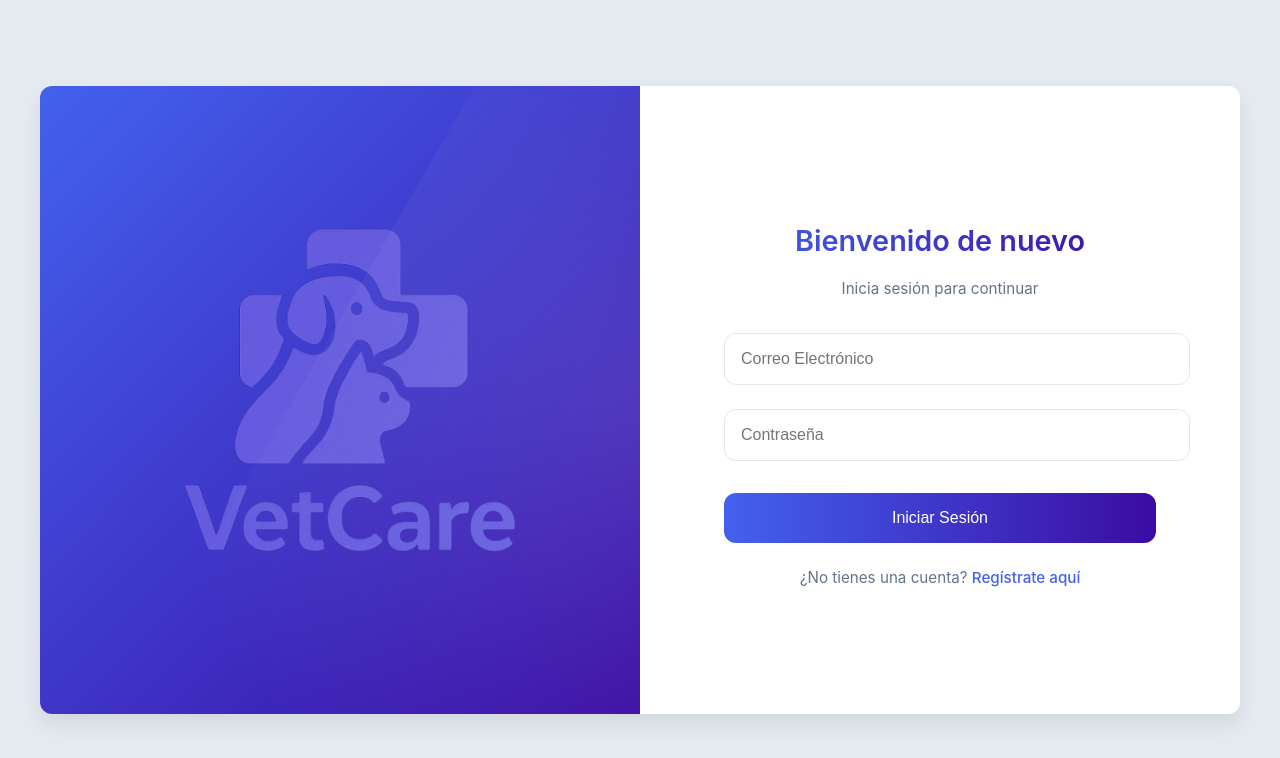
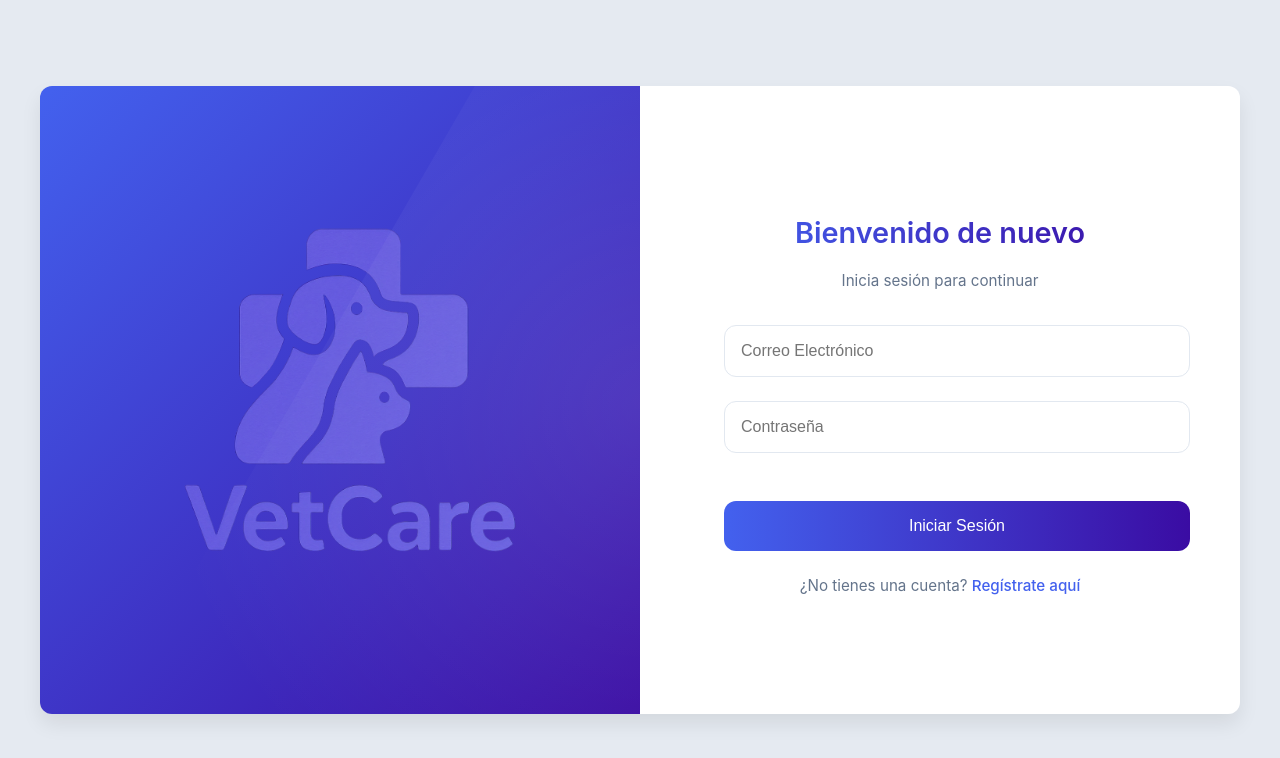
Before and after one commit to megauhcpp/VetCare, a React (Vite) app in the folder frontend/: page /login in a window 1280 px wide. Shown: the top 758 px of the page. Built offline with nearby package versions, Linux system fonts and the light colour scheme.

Commit message:
Cambio en el tamaño del botón del login

```diff
--- a/frontend/src/styles/Login.css
+++ b/frontend/src/styles/Login.css
@@ -163,11 +163,11 @@
 
 /* Botón */
 .login-button {
-  width: 100%;
+  width: 466px;
+  max-width: 100vw;
   display: block;
   box-sizing: border-box;
-  margin-left: 0;
-  margin-right: 0;
+  margin: 1.5rem auto 0 auto;
   background: linear-gradient(to right, var(--primary-color), var(--primary-dark));
   color: white;
   border: none;
@@ -177,7 +177,6 @@
   font-weight: 500;
   cursor: pointer;
   transition: var(--transition);
-  margin-top: 0.5rem;
 }
 
 .login-button:hover {
```
